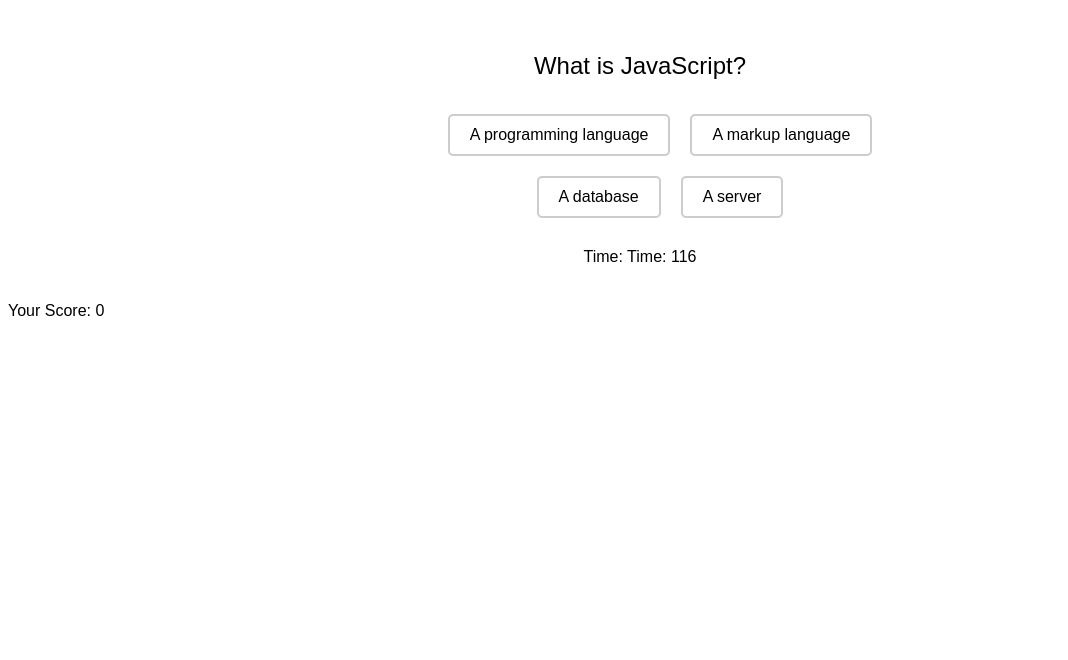
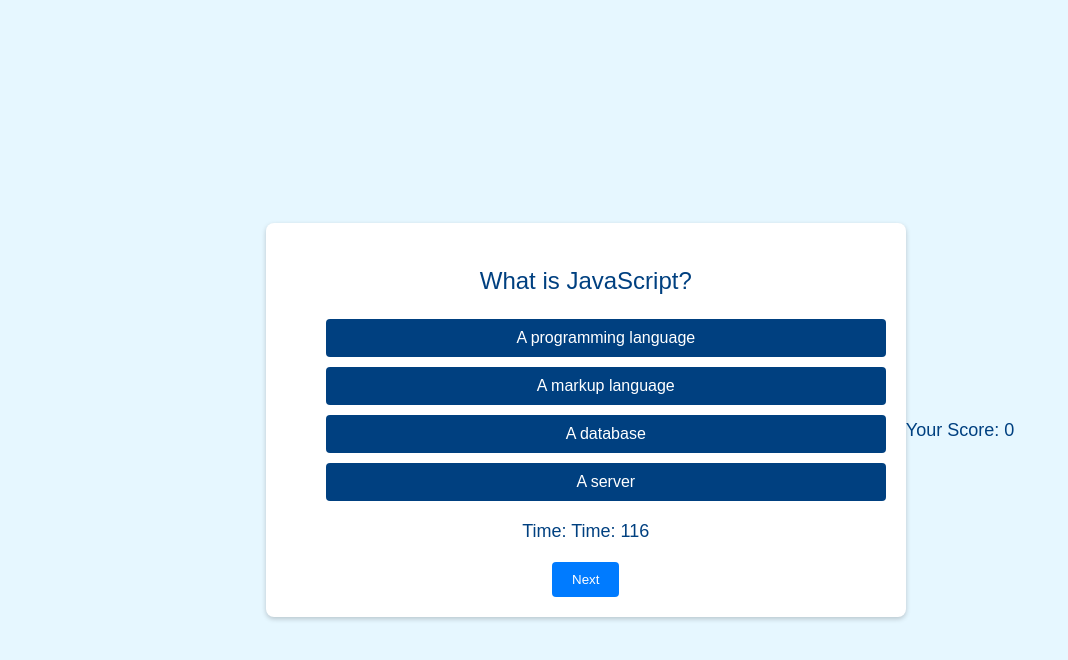
Before and after one commit to DougSpardel/WebDevQuiz, a plain HTML site: page index.html in a window 1280 px wide. Shown: the whole page, without its empty margins (0-1068 px from the left). Drawn offline with Linux system fonts and the light colour scheme.

Commit message:
Update style.css

```diff
--- a/Assets/style.css
+++ b/Assets/style.css
@@ -1,45 +1,84 @@
 body {
-    font-family: Arial, sans-serif;
+    font-family: 'Arial', sans-serif;
+    background-color: #e6f7ff; /* Light blue background */
+    margin: 0;
+    padding: 20px;
+    display: flex;
+    justify-content: center;
+    align-items: center;
+    height: 100vh;
+}
+
+.left-strip {
+    background-color: #004080; /* Dark blue left strip */
+    width: 20%;
+    height: 100%;
+    position: relative;
+}
+
+.logo {
+    position: absolute;
+    top: 20px;
+    left: 20px;
+    width: 100px; /* Adjust as needed */
+    height: auto; /* Maintain aspect ratio */
 }
 
 .quiz-container {
+    background-color: #ffffff; /* White quiz container */
+    border-radius: 8px;
+    box-shadow: 0 2px 5px rgba(0, 0, 0, 0.2);
+    padding: 20px;
+    width: 100%;
     max-width: 600px;
-    margin: 0 auto;
-    padding: 20px;
     text-align: center;
 }
 
 .quiz-question {
     font-size: 24px;
+    color: #004080; /* Darker blue for the question */
     margin-bottom: 20px;
 }
 
-.quiz-choices {
-    list-style: none;
-    padding: 0;
+.quiz-choices li {
+    background-color: #004080; /* Dark blue for answer choices */
+    color: #ffffff;
+    margin: 10px 0;
+    padding: 10px 20px;
+    border: none;
+    border-radius: 4px;
+    cursor: pointer;
+    transition: background-color 0.3s ease;
 }
 
-.quiz-choices li {
-    display: inline-block;
-    margin: 10px;
-    cursor: pointer;
-    padding: 10px 20px;
-    border: 2px solid #ccc;
-    border-radius: 5px;
+.quiz-choices li:hover {
+    background-color: #00264d; /* Slightly darker blue on hover */
 }
 
-.quiz-feedback {
+.quiz-feedback,
+.timer,
+.user-score,
+.high-scores,
+#initials-input,
+#save-score-button {
     font-size: 18px;
+    color: #004080; /* Darker blue text color */
     margin-top: 20px;
 }
 
-#next-button {
-    display: none;
+#next-button,
+#save-score-button {
+    background-color: #007BFF; /* Dark blue buttons */
+    color: white;
+    border: none;
+    border-radius: 4px;
+    padding: 10px 20px;
     margin-top: 20px;
-    padding: 10px 20px;
-    background-color: #007BFF;
-    color: #fff;
-    border: none;
-    border-radius: 5px;
     cursor: pointer;
+    transition: background-color 0.3s ease;
 }
+
+#next-button:hover,
+#save-score-button:hover {
+    background-color: #0056b3; /* Slightly darker blue on hover */
+}
```
